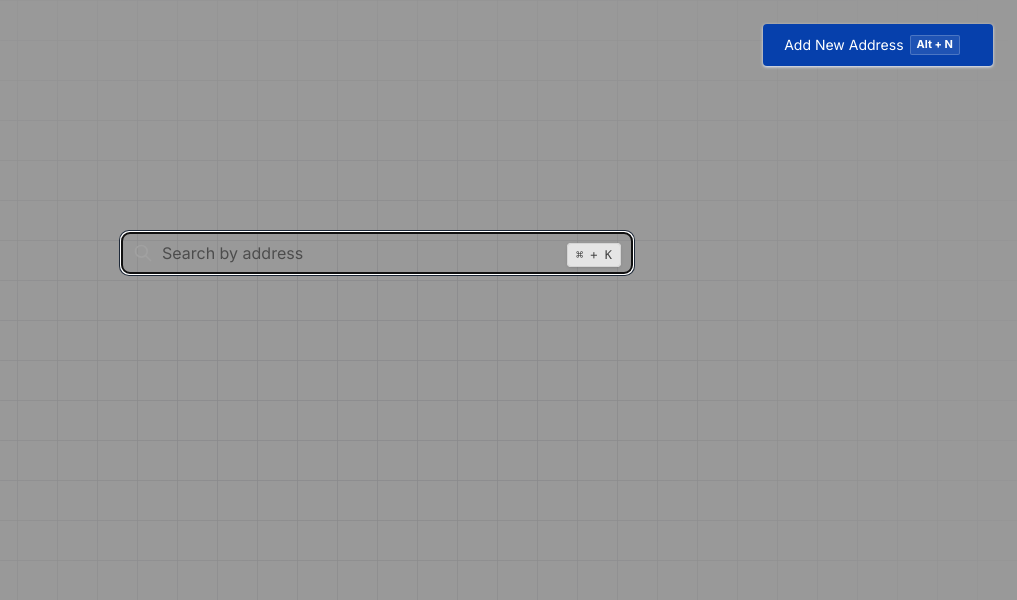
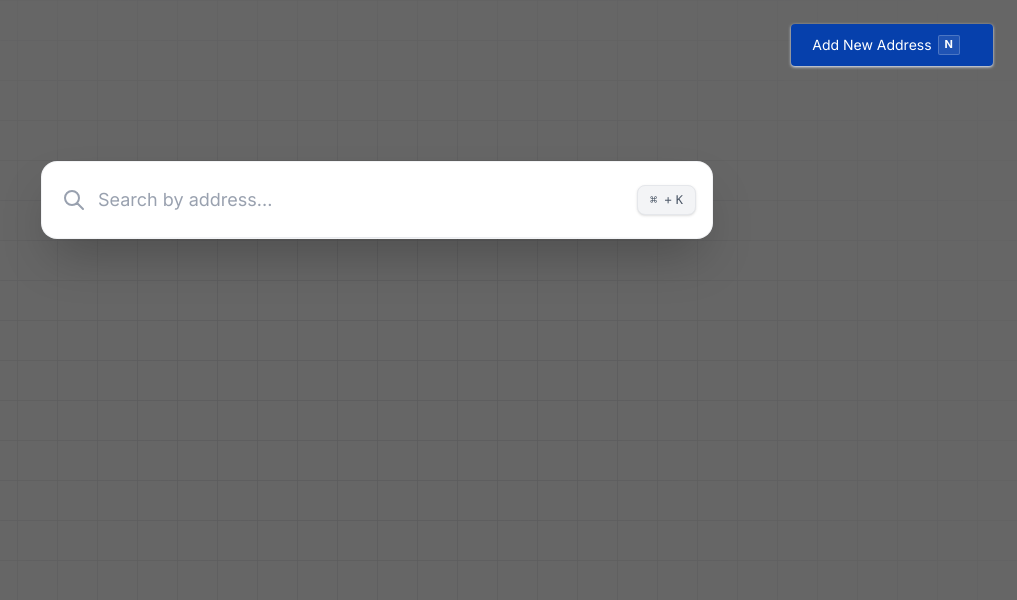
Before and after one commit to Yaswanth-Vempuluru-7916/garden-screener, a React (Vite) app: page / in a window 1280 px wide. Shown: the top 600 px of the page, without its empty margins (263-1280 px from the left). Built offline with nearby package versions, Linux system fonts and the light colour scheme; no server answers.

Commit message:
add toast

```diff
--- a/package.json
+++ b/package.json
@@ -4,7 +4,7 @@
   "version": "0.0.0",
   "type": "module",
   "scripts": {
-    "dev": "vite",
+    "dev": "vite --host",
     "build": "tsc -b && vite build",
     "lint": "eslint .",
     "preview": "vite preview"
@@ -14,6 +14,7 @@
     "axios": "^1.10.0",
     "react": "^19.1.0",
     "react-dom": "^19.1.0",
+    "sonner": "^2.0.5",
     "tailwindcss": "^4.1.10"
   },
   "devDependencies": {
--- a/src/App.tsx
+++ b/src/App.tsx
@@ -1,25 +1,24 @@
-import { useCallback, useEffect, useRef, useState } from 'react';
-import type { BlacklistedAddress, FormData } from './types';
-import { fetchBlacklistedAddress, manageBlacklistedAddress } from './utils/api';
-import AddressForm from './components/AddressForm';
-import AddressCard from './components/AddressCard';
+import { useCallback, useEffect, useRef, useState } from "react";
+import type { BlacklistedAddress, FormData } from "./types";
+import { fetchBlacklistedAddress, manageBlacklistedAddress } from "./utils/api";
+import AddressForm from "./components/AddressForm";
+import AddressCard from "./components/AddressCard";
+import { toast, Toaster } from "sonner";
 
 const App = () => {
-  const [searchQuery, setSearchQuery] = useState<string>('');
+  const [searchQuery, setSearchQuery] = useState<string>("");
   const [isFormOpen, setIsFormOpen] = useState<boolean>(false);
   const [formData, setFormData] = useState<FormData>({
-    data: { address: '',network: '', remark: '', tag: '' },
-    id: '',
-    type: 'create',
+    data: { address: "", network: "", remark: "", tag: "" },
+    id: "",
+    type: "create",
   });
   const [loading, setLoading] = useState<boolean>(false);
-  const [error, setError] = useState<string | null>(null);
-  const [successMessage, setSuccessMessage] = useState<string | null>(null);
   const [showSearch, setShowSearch] = useState<boolean>(true);
   const [showAddressCard, setShowAddressCard] = useState<boolean>(false);
   const [searchResults, setSearchResults] = useState<BlacklistedAddress | null>(null);
   const [showSecretPrompt, setShowSecretPrompt] = useState<boolean>(false);
-  const [tempSecret, setTempSecret] = useState<string>('');
+  const [tempSecret, setTempSecret] = useState<string>("");
   const [pendingFormData, setPendingFormData] = useState<FormData | null>(null);
 
   const searchInputRef = useRef<HTMLInputElement>(null);
@@ -59,37 +58,36 @@ const App = () => {
       console.log('API Result:', result);
       setIsFormOpen(false);
       setShowSecretPrompt(false);
-      setError(null); // Clear error when success is set
-      setSuccessMessage("Address blacklisted successfully");
-      setTimeout(() => setSuccessMessage(null), 3000); // Auto-dismiss after 3 seconds
+      toast.success("Address blacklisted successfully");
       const response = await fetchBlacklistedAddress(formToSubmit.data.address);
       setShowAddressCard(true);
       setSearchResults(response);
       if (secret) {
         localStorage.setItem('appSecret', secret);
       }
-      setPendingFormData(null)
+      setPendingFormData(null);
     } catch (err) {
-      setSuccessMessage(null); // Clear success when error is set
-      setError(err instanceof Error ? err.message : 'Failed to save address');
-      setTimeout(() => setError(null), 3000); // Auto-dismiss after 3 seconds
+      toast.error(
+        err instanceof Error ? err.message : "Failed to save address"
+      );
     }
   };
 
   // Handle search submission, keep card visible for Ctrl+K
-  const handleSearchSubmit = async (e: React.KeyboardEvent<HTMLInputElement>) => {
-    if (e.key === 'Enter' && searchQuery.trim()) {
+  const handleSearchSubmit = async (
+    e: React.KeyboardEvent<HTMLInputElement>
+  ) => {
+    if (e.key === "Enter" && searchQuery.trim()) {
       setLoading(true);
       setShowSearch(false);
       try {
         const result = await fetchBlacklistedAddress(searchQuery.trim());
         setSearchResults(result);
         setShowAddressCard(true);
-        setError(null); // Clear error on successful search
       } catch (error) {
-        setSuccessMessage(null); // Clear success when error is set
-        setError(error instanceof Error ? error.message : 'Failed to search address');
-        setTimeout(() => setError(null), 3000); // Auto-dismiss after 3 seconds
+        toast.error(
+          error instanceof Error ? error.message : "Failed to search address"
+        );
         setSearchResults(null);
       } finally {
         setLoading(false);
@@ -102,30 +100,38 @@ const App = () => {
     e.preventDefault();
     if (tempSecret && pendingFormData) {
       handleFormSubmit(pendingFormData, tempSecret);
-      setTempSecret('');
+      setTempSecret("");
     }
     setShowSecretPrompt(false);
   };
 
   useEffect(() => {
     const handleKeyPress = (event: KeyboardEvent) => {
-      if (event.altKey && event.key.toLowerCase() === 'n') {
+      const target = event.target as HTMLElement;
+
+      // Check if user is typing in an input, textarea, or contenteditable
+      const isTyping =
+        target.tagName === "INPUT" ||
+        target.tagName === "TEXTAREA" ||
+        target.isContentEditable;
+      if (!isTyping && event.key.toLowerCase() === "n") {
         event.preventDefault();
         handleAddNew();
       }
-      if ((event.ctrlKey || event.metaKey) && event.key.toLowerCase() === 'k') {
+      if ((event.ctrlKey || event.metaKey) && event.key.toLowerCase() === "k") {
         event.preventDefault();
-        setShowSearch(prev => !prev);
+        setShowSearch((prev) => !prev);
         if (!showSearch) {
           setTimeout(() => searchInputRef.current?.focus(), 0);
         }
       }
     };
-    window.addEventListener('keydown', handleKeyPress);
-    return () => window.removeEventListener('keydown', handleKeyPress);
+    window.addEventListener("keydown", handleKeyPress);
+    return () => window.removeEventListener("keydown", handleKeyPress);
   }, [handleAddNew, showSearch]);
 
   return (
+    <>
       <div className="relative min-h-screen w-full bg-white dark:bg-black">
         {/* Grid Background */}
         <div className="absolute inset-0 [background-size:40px_40px] [background-image:linear-gradient(to_right,rgba(228,228,231,0.7)_1px,transparent_1px),linear-gradient(to_bottom,rgba(228,228,231,0.7)_1px,transparent_1px)] dark:[background-image:linear-gradient(to_right,rgba(38,38,38,0.7)_1px,transparent_1px),linear-gradient(to_bottom,rgba(38,38,38,0.7)_1px,transparent_1px)] pointer-events-none" />
@@ -140,7 +146,9 @@ const App = () => {
             className="cursor-pointer select-none text-sm tracking-normal rounded-sm flex gap-1.5 items-center justify-center text-nowrap border transition-colors duration-75 fv-style disabled:opacity-50 disabled:cursor-not-allowed bg-[hsl(219,_93%,_35%)] border-transparent text-white [box-shadow:hsl(219,_93%,_35%)_0_-2px_0_0_inset,_hsl(219,_93%,_95%)_0_1px_3px_0] dark:[box-shadow:hsl(219,_93%,_35%)_0_-2px_0_0_inset,_hsl(0,_0%,_0%,_0.4)_0_1px_3px_0] hover:bg-[hsl(219,_93%,_30%)] active:[box-shadow:none] hover:[box-shadow:none] dark:hover:[box-shadow:none] h-8 px-5 py-5 data-kbd:pr-1 font-segoe pointer-events-auto"
           >
             <span>Add New Address</span>
-          <span className="h-5 max-w-max rounded-xs px-1.5 items-center gap-0.5 text-[.6875rem] font-bold dark:text-gray-400 dark:border-offgray-400/10 border dark:bg-cream-900/10 hidden sm:flex !border-white/20 !bg-white/10 !text-white mr-3">Alt + N</span>
+            <span className="h-5 max-w-max rounded-xs px-1.5 items-center gap-0.5 text-[.6875rem] font-bold dark:text-gray-400 dark:border-offgray-400/10 border dark:bg-cream-900/10 hidden sm:flex !border-white/20 !bg-white/10 !text-white mr-3">
+              N
+            </span>
           </button>
         </div>
 
@@ -150,30 +158,33 @@ const App = () => {
             <div className=" absolute inset-2.5 mt-32">
               <div className="flex items-center justify-center p-8">
                 <div className="animate-spin rounded-full h-8 w-8 border-b-2 border-neutral-900 dark:border-neutral-100"></div>
-              <p className="ml-3 text-neutral-700 dark:text-neutral-300">Loading addresses...</p>
+                <p className="ml-3 text-neutral-700 dark:text-neutral-300">
+                  Loading addresses...
+                </p>
               </div>
             </div>
           )}
           {showSearch && (
-          <div className="fixed inset-0 z-50 flex items-center justify-center bg-black/40 pointer-events-auto">
-            <div className="relative w-auto max-w-lg -translate-y-7/2 sm:-translate-y-7/2 sm:w-full pointer-events-auto">
+            <div className="fixed inset-0 z-50 flex items-center justify-center bg-black/60  pointer-events-auto animate-in fade-in duration-200">
+              <div className="relative w-full max-w-2xl mx-4 -translate-y-60 pointer-events-auto sm:-translate-y-50">
+                {/* Main search container */}
+                <div className="relative bg-white dark:bg-black rounded-2xl shadow-2xl border border-gray-200/50 dark:border-gray-700/50 overflow-hidden backdrop-blur-xl">
+                  {/* Search input */}
+                  <div className="relative">
                     <input
                       ref={searchInputRef}
                       type="text"
-                placeholder="Search by address"
+                      placeholder="Search by address..."
                       value={searchQuery}
                       onChange={(e) => setSearchQuery(e.target.value)}
                       onKeyDown={handleSearchSubmit}
-                className="w-full pl-10 pr-4 py-2 border border-neutral-300 rounded-lg focus:ring-2 focus:ring-gray-800 focus:border-transparent dark:bg-neutral-800 dark:border-neutral-600 dark:text-neutral-100 dark:placeholder-neutral-400 pointer-events-auto"
+                      className="w-full pl-14 pr-20 py-6 text-lg bg-transparent text-gray-900 dark:text-white placeholder-gray-400 dark:placeholder-gray-500 border-0 outline-none focus:ring-0"
                     />
-              <div className="absolute right-3 top-1/2 -translate-y-1/2 pointer-events-none hidden sm:block">
-                <kbd className="px-2 py-1 rounded bg-neutral-200 text-xs font-mono text-neutral-700 dark:bg-neutral-700 dark:text-neutral-100 border border-neutral-300 dark:border-neutral-600 shadow">
-                  ⌘ + K
-                </kbd>
-              </div>
-              <div className="absolute inset-y-0 left-0 pl-3 flex items-center pointer-events-none">
+
+                    {/* Search icon */}
+                    <div className="absolute inset-y-0 left-0 pl-5 flex items-center pointer-events-none">
                       <svg
-                  className="h-5 w-5 text-neutral-400"
+                        className="h-6 w-6 text-gray-400 dark:text-gray-500"
                         fill="none"
                         stroke="currentColor"
                         viewBox="0 0 24 24"
@@ -186,6 +197,19 @@ const App = () => {
                         />
                       </svg>
                     </div>
+
+                    {/* Keyboard shortcut badge - desktop only */}
+                    <div className="absolute right-4 top-1/2 -translate-y-1/2 pointer-events-none hidden sm:flex items-center gap-2">
+                      <kbd className="inline-flex items-center px-3 py-1.5 rounded-lg bg-gray-100 dark:bg-gray-800 text-xs font-medium text-gray-600 dark:text-gray-400 border border-gray-200 dark:border-gray-700 shadow-sm">
+                        <span className="text-xs">⌘ + </span>
+                        <span className="ml-1">K</span>
+                      </kbd>
+                    </div>
+                  </div>
+
+                  {/* Bottom border with gradient */}
+                  <div className="absolute bottom-0 left-0 right-0 h-px bg-gradient-to-r from-transparent via-gray-200 dark:via-gray-700 to-transparent"></div>
+                </div>
               </div>
             </div>
           )}
@@ -194,20 +218,24 @@ const App = () => {
               formData={formData}
               onSubmit={handleFormSubmit}
               onCancel={() => setIsFormOpen(false)}
-            className={showSecretPrompt ? 'opacity-50 pointer-events-none' : ''} // [mod] Reduce opacity when secret prompt is shown
+              className={
+                showSecretPrompt ? "opacity-50 pointer-events-none" : ""
+              } // Reduce opacity when secret prompt is shown
             />
           )}
           {showSecretPrompt && (
             <div className="fixed inset-0 bg-black/80 flex items-center justify-center z-100 p-4 sm:p-6 pointer-events-auto">
               <div className="relative bg-black/70 border border-gray-800 rounded-2xl p-6 w-full max-w-md">
-              <h2 className="text-xl font-bold text-white mb-4">Enter App Secret</h2>
+                <h2 className="text-xl font-bold text-white mb-4">
+                  Enter App Secret
+                </h2>
                 <form onSubmit={handleSecretSubmit} className="space-y-4">
                   <input
                     type="password"
                     value={tempSecret}
                     onChange={(e) => setTempSecret(e.target.value)}
                     placeholder="App Secret"
-                  className="w-full px-4 py-2 bg-gray-900 border border-gray-700 rounded-md text-white text-base placeholder-gray-500 focus:outline-none focus:ring-2 focus:ring-gray-500"
+                    className="w-full px-4 py-2 bg-black border border-gray-700 rounded-md text-white text-base placeholder-gray-500 focus:outline-none focus:ring-2 focus:ring-gray-500"
                     required
                   />
                   <div className="flex justify-end space-x-4">
@@ -229,18 +257,8 @@ const App = () => {
               </div>
             </div>
           )}
-        {error && (
-          <div className="fixed top-20 right-4 z-110 bg-red-500 text-white p-4 rounded-md shadow-lg">
-            <p>{error}</p>
-          </div>
-        )}
-        {successMessage && (
-          <div className="fixed top-20 right-4 z-110 bg-green-500 text-white p-4 rounded-md shadow-lg">
-            <p>{successMessage}</p>
-          </div>
-        )}
           {showAddressCard && searchResults && (
-          <div className="mt-6">
+            <div className="-mt-5">
               <div className="min-h-screen flex items-center justify-center p-4">
                 <AddressCard key={searchResults.id} {...searchResults} />
               </div>
@@ -248,6 +266,8 @@ const App = () => {
           )}
         </div>
       </div>
+      <Toaster position="bottom-center" richColors />
+    </>
   );
 };
 
--- a/src/components/AddressCard.tsx
+++ b/src/components/AddressCard.tsx
@@ -49,7 +49,7 @@ const AddressCard = ({ address, remarks, blacklisted_at, flagged_by }: Blacklist
                     <span className="text-xs font-medium text-gray-500 uppercase tracking-wider">
                         Address
                     </span>
-                    <span className="text-gray-200 font-mono text-sm bg gray-900/70 border border-gray-700 px-3 py-2 rounded-lg break-all">
+                    <span className="text-gray-200 font-mono text-sm gray-900/70 border border-gray-700 px-3 py-2 rounded-lg break-all">
                         {address}
                     </span>
                 </div>
```
Also changed, not shown: src/components/AddressForm.tsx (+5 -5 lines), 1 other file (tests, documents, lock files or other folders). Lines whose indentation alone changed are shown as unchanged.
